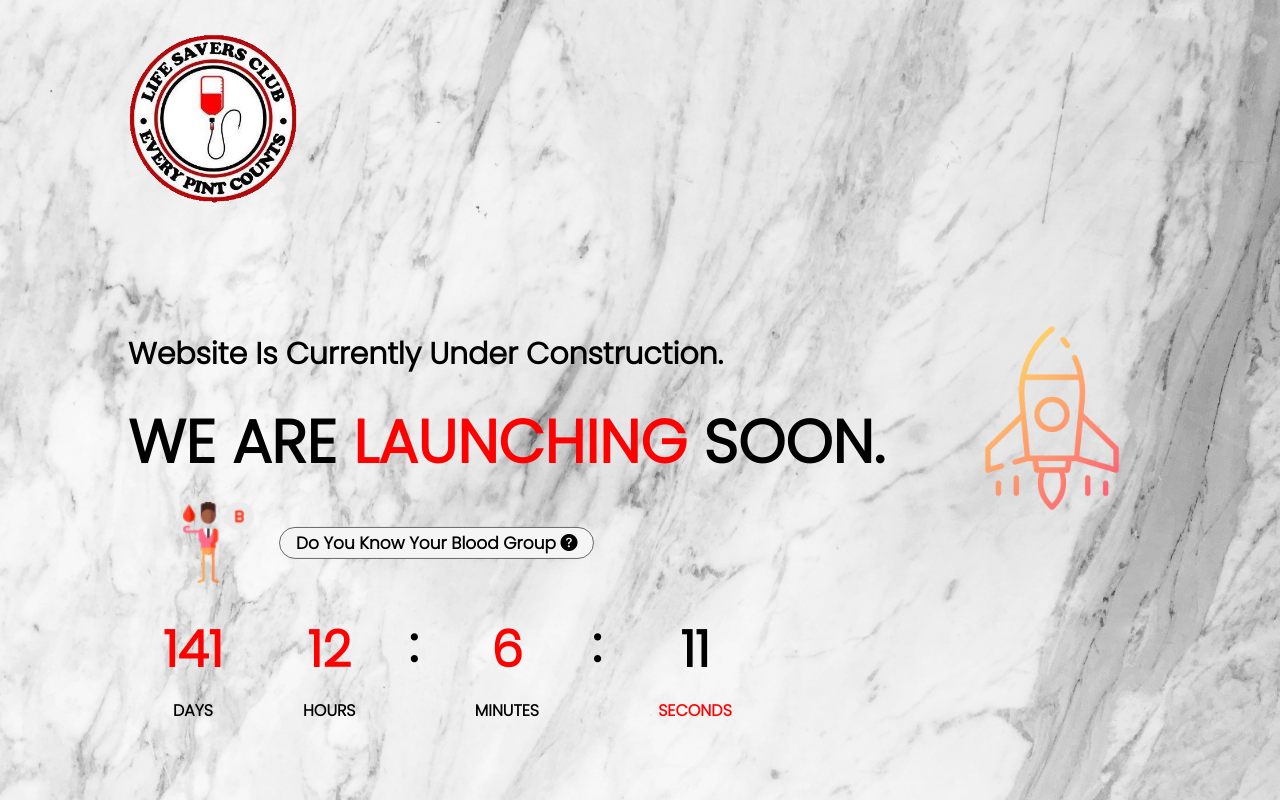
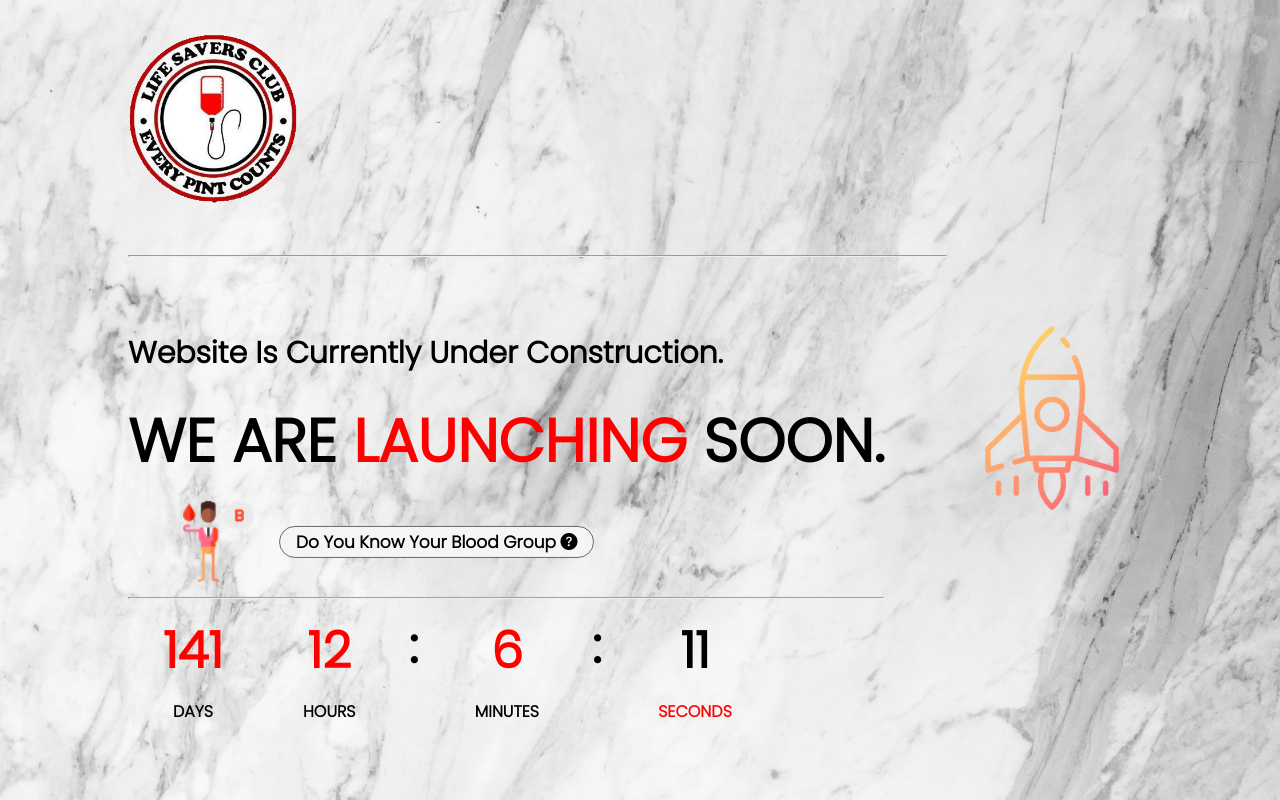
Before and after one commit to Charles-Muia/Coming_Soon_Countdown_Page, a PHP site: page / in a window 1280 px wide. Run offline with PHP 8.4, Linux system fonts and the light colour scheme.

Commit message:
Life_Savers_Club_Launch

```diff
--- a/index.php
+++ b/index.php
@@ -21,7 +21,7 @@
                             <button type="button"> <img src="Gallery/Blood_Group.png" alt="">
                                 <span id="question"> &nbsp do you know your Blood group <i class="bi bi-question-circle-fill"> &nbsp </i> </span>
                             </button>
-
+                    <hr>
                     <div class="timer">
                         <div>
                             <p id="days"> 00 </p>
@@ -48,9 +48,11 @@
                             <p id="seconds"> 00 </p>
                             <span id="type"> Seconds </span>
                         </div>
-
                     </div>
                 </div>
+
+            <br><br>
+            <hr class="line">
             <img src="Gallery/launch.png" class="lift_off" alt="">
         </div>
 
--- a/style.css
+++ b/style.css
@@ -172,3 +172,8 @@
         left: 50%;
         margin-left: 20px;
     }
+
+    .line {
+        width: 80%;
+        background: red;
+    }
```
